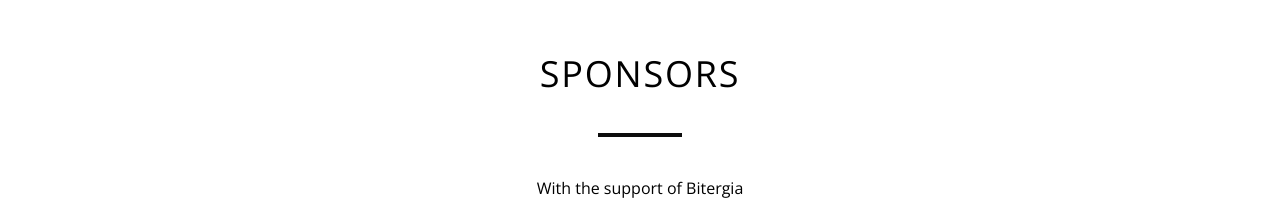
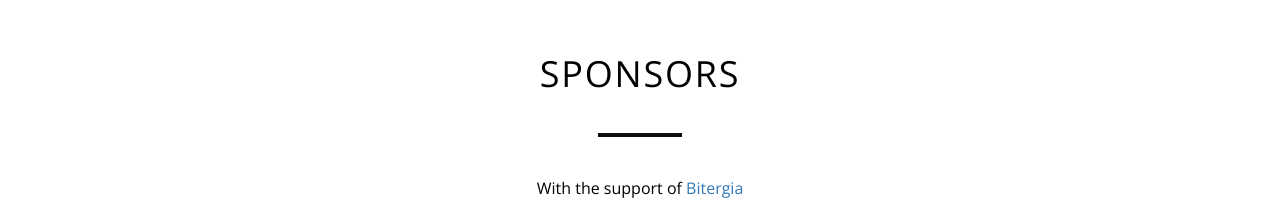
Before and after one commit to slnruben/X-Nav-Bootstrap-Concurso, a plain HTML site: page index.html in a window 1280 px wide. Shown: the part 5755-5962 px from the top of the page. Drawn offline with nearby package versions, Linux system fonts and the light colour scheme; some packages are replaced by stand-ins of ours.

Commit message:
Este commit es la v5 del ejercicio Carousel

```diff
--- a/index.html
+++ b/index.html
@@ -243,7 +243,7 @@
         <div class="container">
             <h2>Sponsors</h2>
             <hr class="sep">
-            <p>With the support of Bitergia</p>
+            <p>With the support of <a href="http://www.bitergia.com">Bitergia</a></p>
             <img class="img-responsive center-block" src="img/sponsors/bitergia.png">
         </div>
     </section>
```
